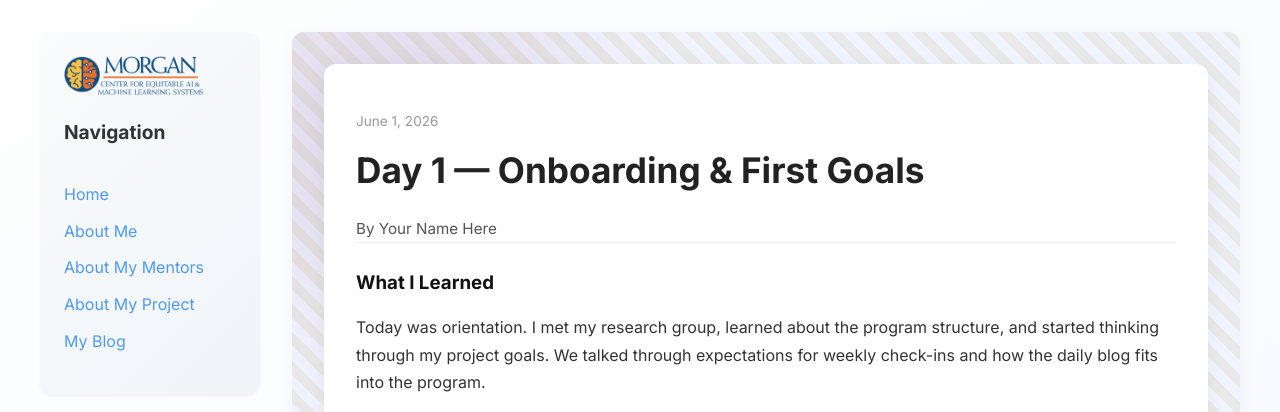
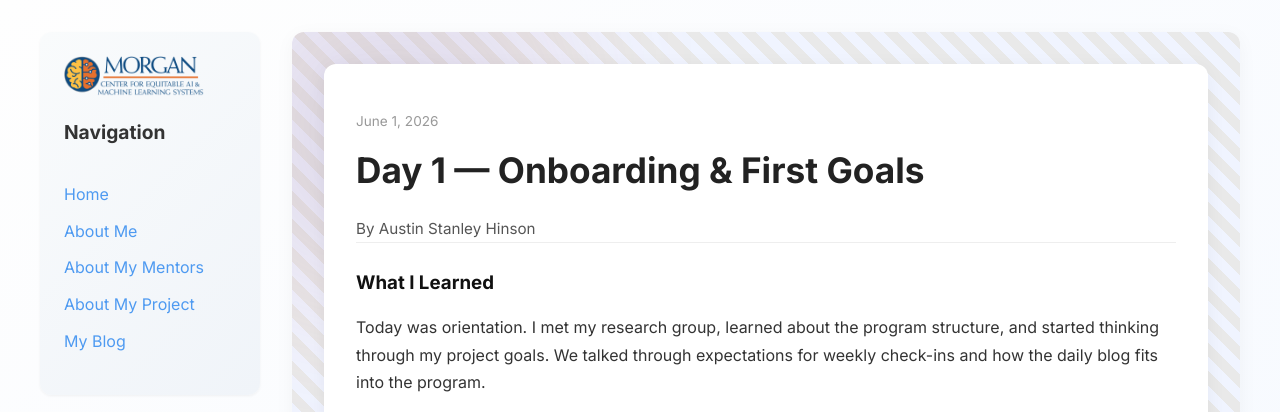
Before and after one commit to austin-stanley-hinson/austin-stanley-hinsonceamls26.github.io, a Jekyll site: the page built from _posts/2026-06-01-day-1.md, in a window 1280 px wide. Shown: the top 412 px of the page. Built offline with Jekyll 4.4.1, drawn with Linux system fonts in a browser that asks for light colours.

Commit message:
Update _config.yml
Added name and title

```diff
--- a/_config.yml
+++ b/_config.yml
@@ -4,10 +4,10 @@
 # =====================================================
 
 # ----- Identity (shown in SEO + browser tab) -----
-title: Your Name Here                              # <- your name
-author: Your Name Here                             # <- your name (shown as post byline)
+title: Austin Stanley Hinson
+author: Austin Stanley Hinson                             # <- your name (shown as post byline)
 description: My CEAMLS SAIRI Summer Research Site  # <- short site tagline
-email:                                             # <- (optional) contact email for SEO
+email: austin03.yaf@gmail.com                                             # <- (optional) contact email for SEO
 url: https://your-username.github.io               # <- your final site URL (canonical SEO links)
 lang: en-US
 
```
